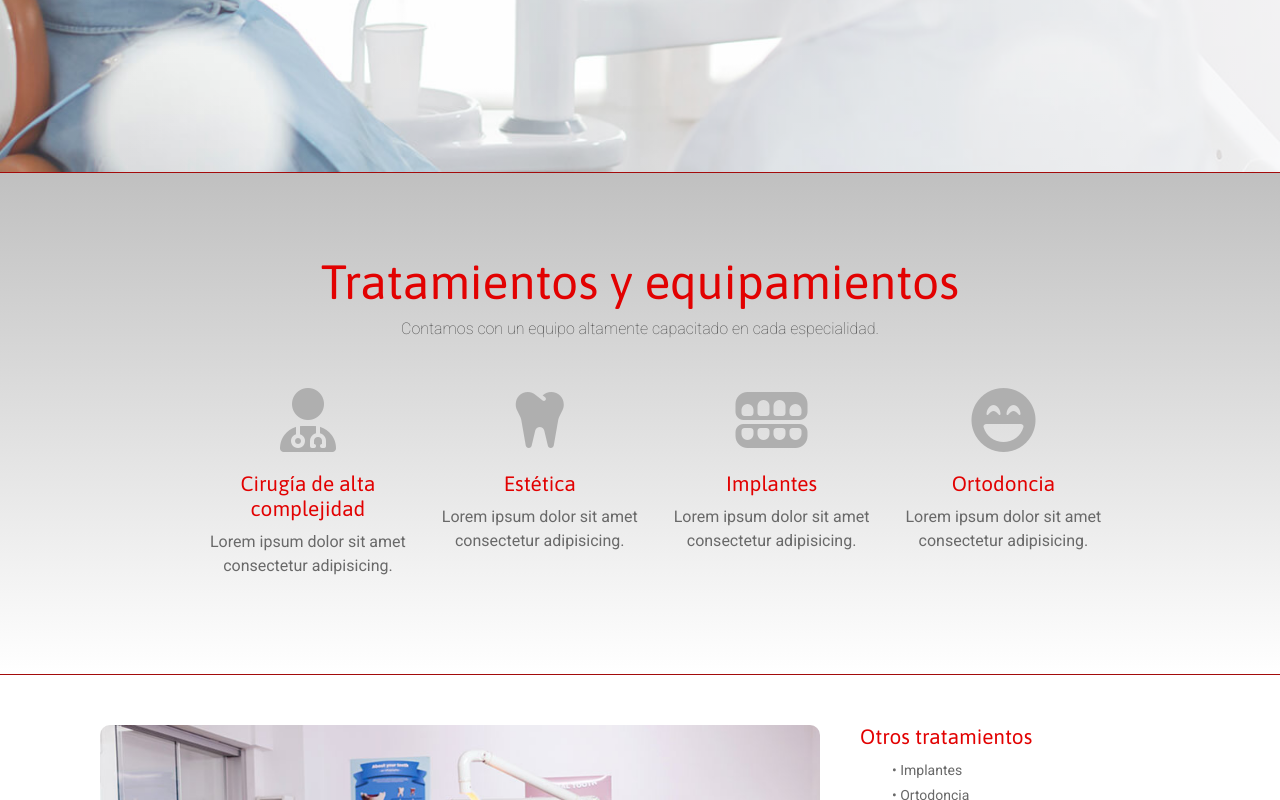
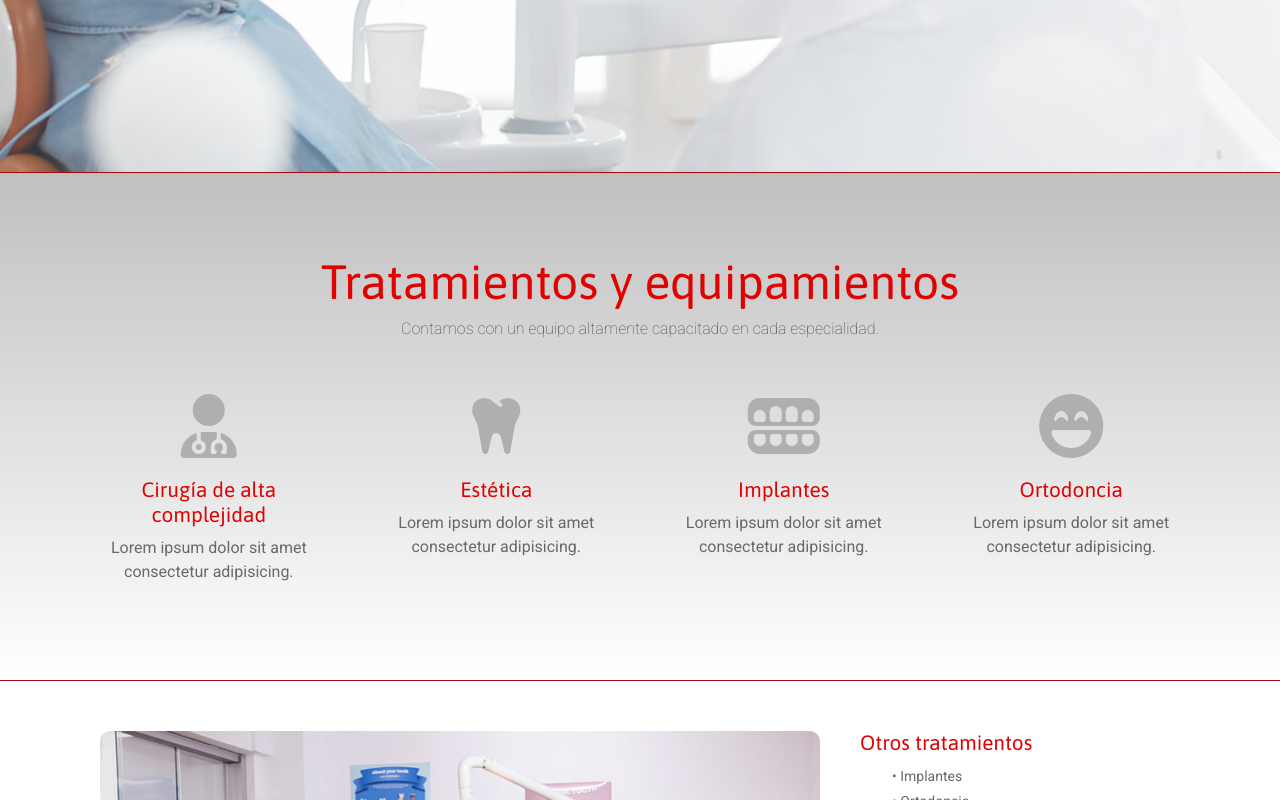
Before and after one commit to jorjonico/dym_odontologos, a plain HTML site: page pages/tratamientos.html in a window 1280 px wide. Shown: the part 628-1428 px from the top of the page. Drawn offline with Linux system fonts and the light colour scheme.

Commit message:
aplicando bootstrap en tratamientos

```diff
--- a/css/estilo.css
+++ b/css/estilo.css
@@ -325,14 +325,7 @@ div#formulario label {
     padding-top: 1rem;
 }
 /* ESTILOS TRATAMIENTOS*/
-.trata{
-    margin-top: 50px;
-    display: flex;
-    margin-left: 10%;
-}
 .trata_individual{
-    text-align: center;
-    display: inline-block;
     width: 23%;
 }
 .trata_individual i{
--- a/pages/tratamientos.html
+++ b/pages/tratamientos.html
@@ -45,32 +45,32 @@
                 </div>
             </section>
             <section class="fondo-color">
-                <div>
-                    <!--segunda sección-->
+                <div class="container">
+                    <div class="row justify-content-center justify-content-md-between justify-content-lg-between text-center">
+                        <div class="d-block">
                             <h2>Tratamientos y equipamientos</h2>
                             <h4>Contamos con un equipo altamente capacitado en cada especialidad.</h4>
-
                         </div>
-                <div class="trata"> <!--tratamientos con descripción-->
-                    <div class="trata_individual">
+                        <div class="clo-12 col-md-6 col-lg-3 mt-5 text-center trata_individual">
                             <i class="fa-solid fa-user-doctor"></i>
                             <h5>Cirugía de alta complejidad</h5>
                             <p>Lorem ipsum dolor sit amet consectetur adipisicing.</p>
                         </div>
-                    <div class="trata_individual">
+                        <div class="clo-12 col-md-6 col-lg-3 mt-5 text-center trata_individual">
                             <i class="fa-solid fa-tooth"></i>
                             <h5>Estética</h5>
                             <P>Lorem ipsum dolor sit amet consectetur adipisicing.</P>
                         </div>
-                    <div class="trata_individual">
+                        <div class="clo-12 col-md-6 col-lg-3 mt-5 text-center trata_individual">
                             <i class="fa-solid fa-teeth-open"></i>
                             <h5>Implantes</h5>
                             <p>Lorem ipsum dolor sit amet consectetur adipisicing.</p>
                         </div>
-                    <div class="trata_individual">
+                        <div class="clo-12 col-md-6 col-lg-3 mt-5 text-center trata_individual">
                             <i class="fa-solid fa-face-laugh-beam"></i>
                             <h5>Ortodoncia</h5>
                             <p>Lorem ipsum dolor sit amet consectetur adipisicing.</p>
+                        </div>
                     </div>
                 </div>
             </section>
```
Lines whose indentation alone changed are shown as unchanged.
